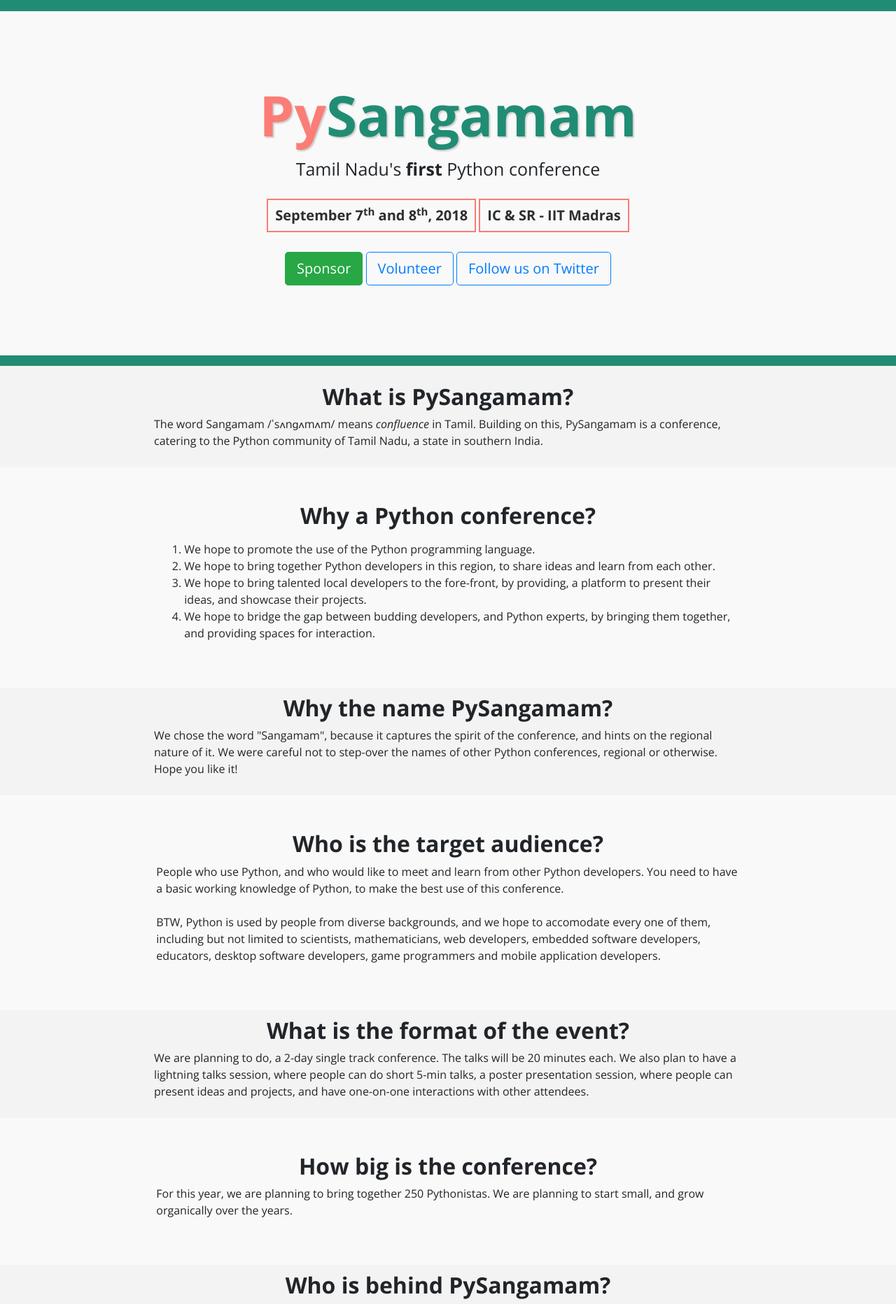
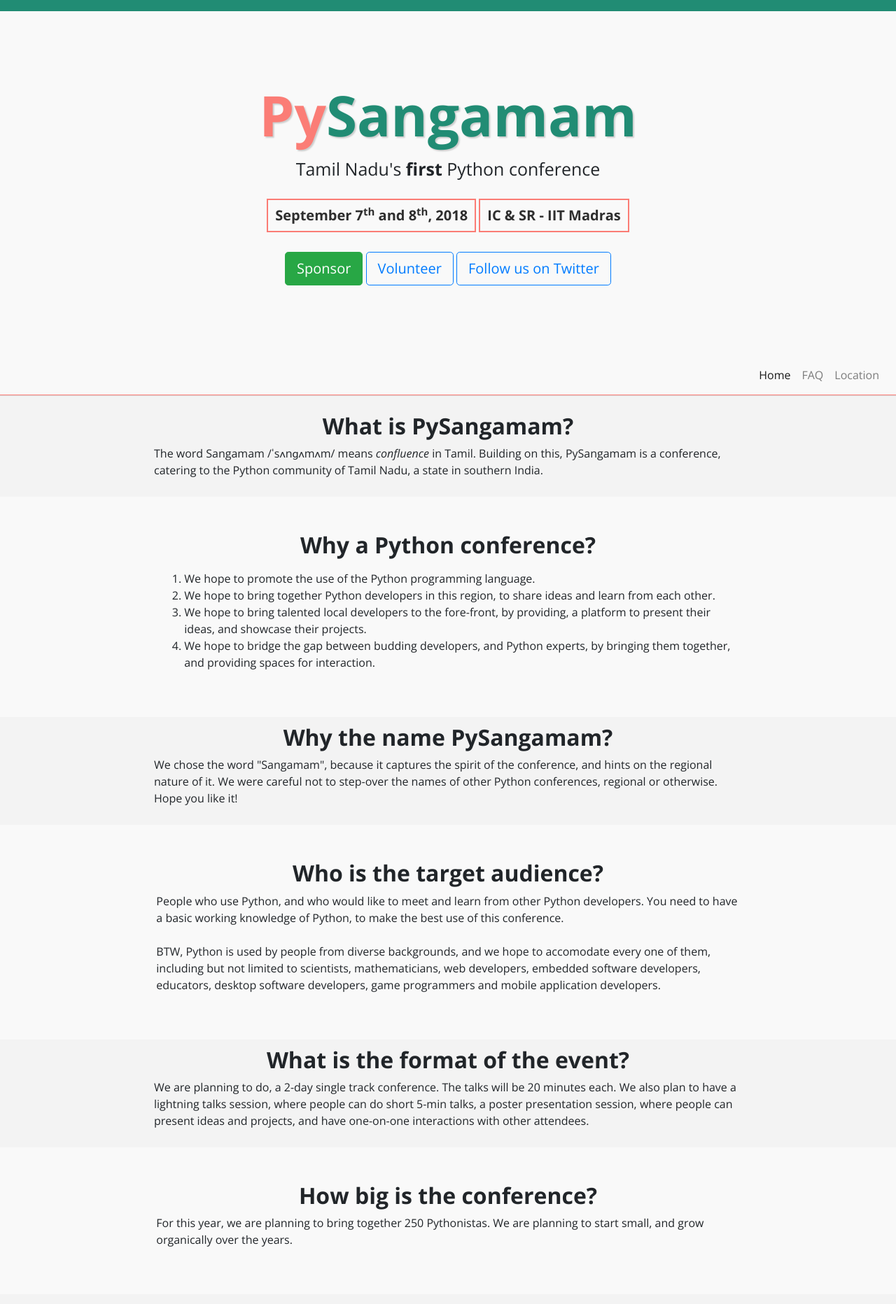
Before and after one commit to PySangamam/website, a Jekyll site: the page built from index.html, in a window 1280 px wide. Shown: the top 1864 px of the page at 70% size. Built offline with Jekyll 4.4.1, drawn with Linux system fonts in a browser that asks for light colours; nearby versions of some CDN libraries; comment, search, counter and statistics services are not loaded.

Commit message:
Add navbar

```diff
--- /dev/null
+++ b/_includes/sticky-nav.html
@@ -0,0 +1,18 @@
+<nav class="navbar navbar-expand-lg navbar-light sticky-top bg-light">
+  <button class="navbar-toggler" type="button" data-toggle="collapse" data-target="#navbarText" aria-controls="navbarText" aria-expanded="false" aria-label="Toggle navigation">
+    <span class="navbar-toggler-icon"></span>
+  </button>
+  <div class="collapse navbar-collapse" id="navbarText">
+    <ul class="navbar-nav ml-auto">
+      <li class="nav-item active">
+        <a class="nav-link" href="#">Home</a>
+      </li>
+      <li class="nav-item">
+        <a class="nav-link" href="#faq">FAQ</a>
+      </li>
+      <li class="nav-item">
+        <a class="nav-link" href="#location">Location</a>
+      </li>
+    </ul>
+  </div>
+</nav>
--- a/_layouts/default.html
+++ b/_layouts/default.html
@@ -7,5 +7,8 @@
     <br/>
     <br/>
     <br/>
+    <script src="https://code.jquery.com/jquery-3.2.1.slim.min.js" integrity="sha384-KJ3o2DKtIkvYIK3UENzmM7KCkRr/rE9/Qpg6aAZGJwFDMVNA/GpGFF93hXpG5KkN" crossorigin="anonymous"></script>
+    <!-- <script src="https://cdnjs.cloudflare.com/ajax/libs/popper.js/1.12.9/umd/popper.min.js" integrity="sha384-ApNbgh9B+Y1QKtv3Rn7W3mgPxhU9K/ScQsAP7hUibX39j7fakFPskvXusvfa0b4Q" crossorigin="anonymous"></script> -->
+    <script src="https://maxcdn.bootstrapcdn.com/bootstrap/4.0.0/js/bootstrap.min.js" integrity="sha384-JZR6Spejh4U02d8jOt6vLEHfe/JQGiRRSQQxSfFWpi1MquVdAyjUar5+76PVCmYl" crossorigin="anonymous"></script>
   </body>
 </html>
--- a/css/pysangamam.css
+++ b/css/pysangamam.css
@@ -110,13 +110,15 @@
   border-color:  #227093;
 }
 
-.main {
-  border-bottom: 15px solid #218c74;
-}
-
 #map {
   position: absolute;
   width: 100%;
   left: 0;
   height: 500px;
 }
+
+.sticky-top {
+  background: #f9f9f9 !important;
+  border-bottom: 1px solid #fb7c75;
+  box-shadow: 0 1px 1px rgba(0,0,0,.1);
+}
--- a/index.html
+++ b/index.html
@@ -28,7 +28,9 @@
   </div>
 </div>
 
-<div class="container-fluid container-invert pad-top-25">
+{% include sticky-nav.html %}
+
+<div class="container-fluid container-invert pad-top-25" id="faq">
   <div class="row no-gutters">
     <div class="col-10 offset-1 col-md-8 offset-md-2">
       <h2 class="text-center"><b>What is PySangamam?</b></h2>
@@ -148,16 +150,23 @@
 </div>
 
 <!-- Twitter roll -->
-<div class="container-fluid mar-top-50">
+<div class="container-fluid container-invert mar-top-50 pad-top-25">
   <div class="row no-gutters">
-    <div class=" offset-md-3">
-      <h2 class="text-center"><b id="Py">Py</b> <b id="Sangamam">Sangamam</b> Tweets </h2>
-    <a class="twitter-timeline" data-width="600" data-height="400" href="https://twitter.com/pysangamam?ref_src=twsrc%5Etfw">Tweets by PySangamam </a> <script async src="https://platform.twitter.com/widgets.js" charset="utf-8"></script>
+    <div class="col-md-12 text-center">
+      <h2 class="text-center"><strong>Tweets by PySangamam</strong></h2>
+      <a class="twitter-timeline"
+        href="https://twitter.com/pysangamam?ref_src=twsrc%5Etfw"
+        data-width="800"
+        data-height="400"
+        data-chrome="noheader"
+        data-dnt="false">
+      </a>
+      <script async src="https://platform.twitter.com/widgets.js" charset="utf-8"></script>
     </div>
   </div>
 </div>
 
-<div class="container-fluid container mar-top-50">
+<div class="container-fluid container mar-top-50" id="location">
   <div class="row no-gutters">
     <div class="col-10 offset-1 col-md-8 offset-md-2">
       <h2 class="text-center"><b>Location</b></h2>
```
